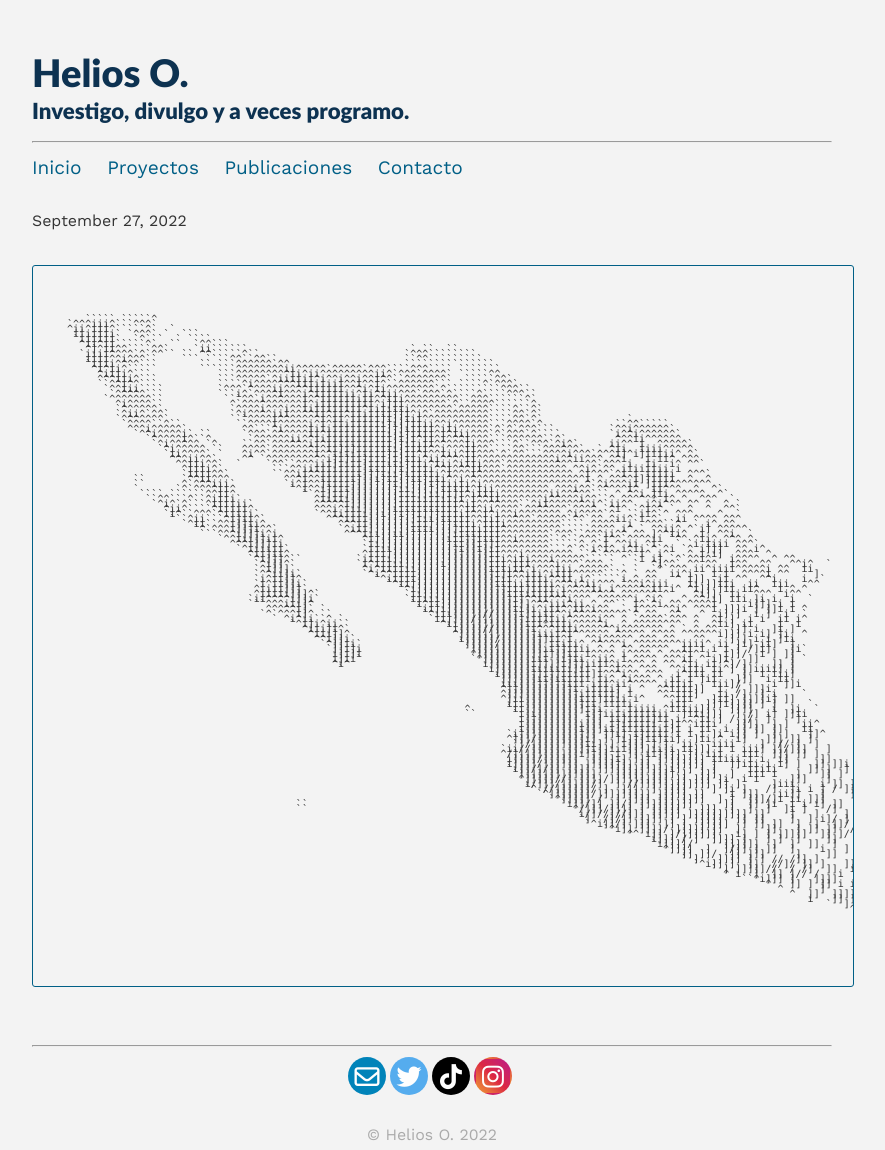
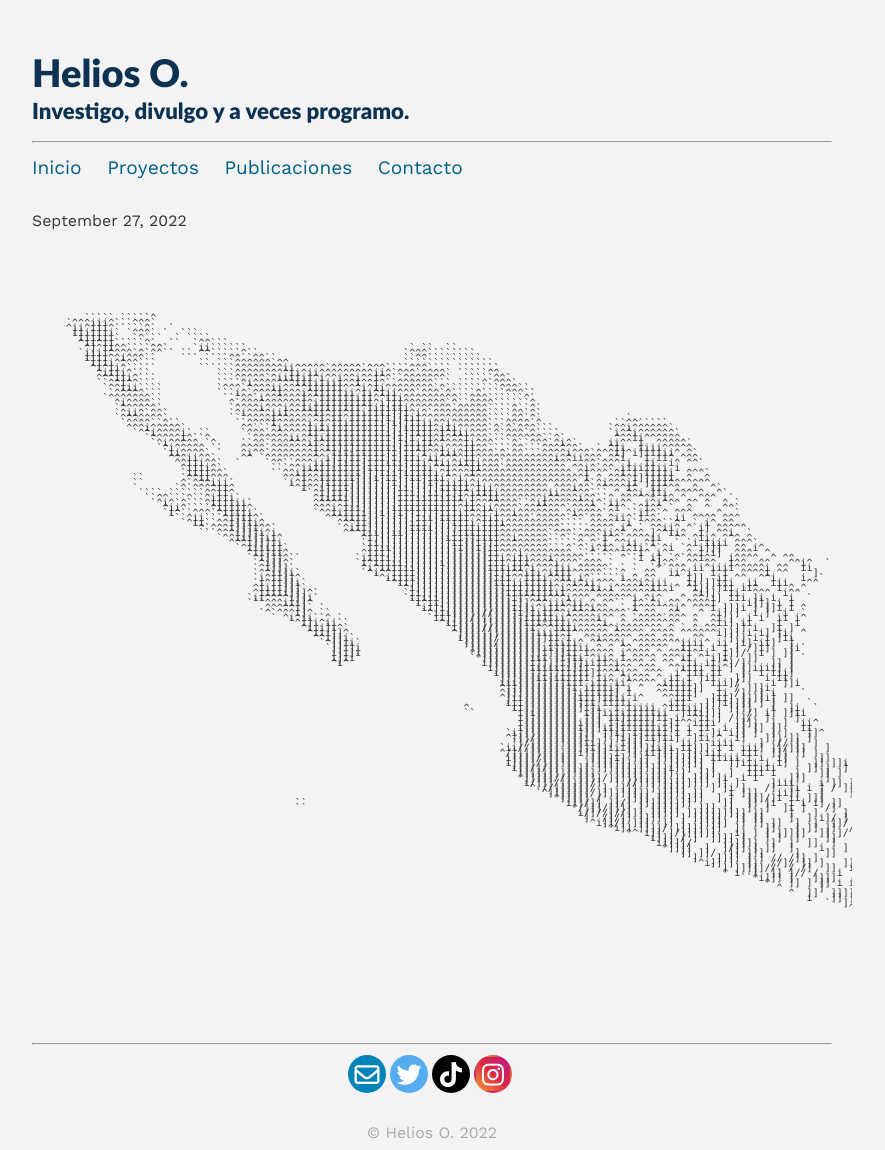
Before and after one commit to Heliouz/Heliouz.github.io, a Jekyll site: the page built from _projects/shortProject.md, in a window 1280 px wide. Shown: the whole page, without its empty margins (208-1093 px from the left). Built offline with Jekyll 4.4.1, drawn with Linux system fonts in a browser that asks for light colours.

Commit message:
Update shortProject.md

```diff
--- a/_projects/shortProject.md
+++ b/_projects/shortProject.md
@@ -4,6 +4,6 @@ title: Short Project
 description: description of the short project which is long enough
 ---
 
-<pre id="target" style="width:100%; font-family: Consolas,Courier,monospace; font-size:10px; line-height:0.5; letter-spacing: 0em; outline: none; display: inline-block;"></pre>
+<pre id="target" style="width:100%; font-family: Consolas,Courier,monospace; font-size:10px; line-height:0.5; letter-spacing: 0em; outline: none; display: inline-block; border: 0;"></pre>
 
 <script type="text/javascript" src="/assets/js/ascii.js"></script>
```
